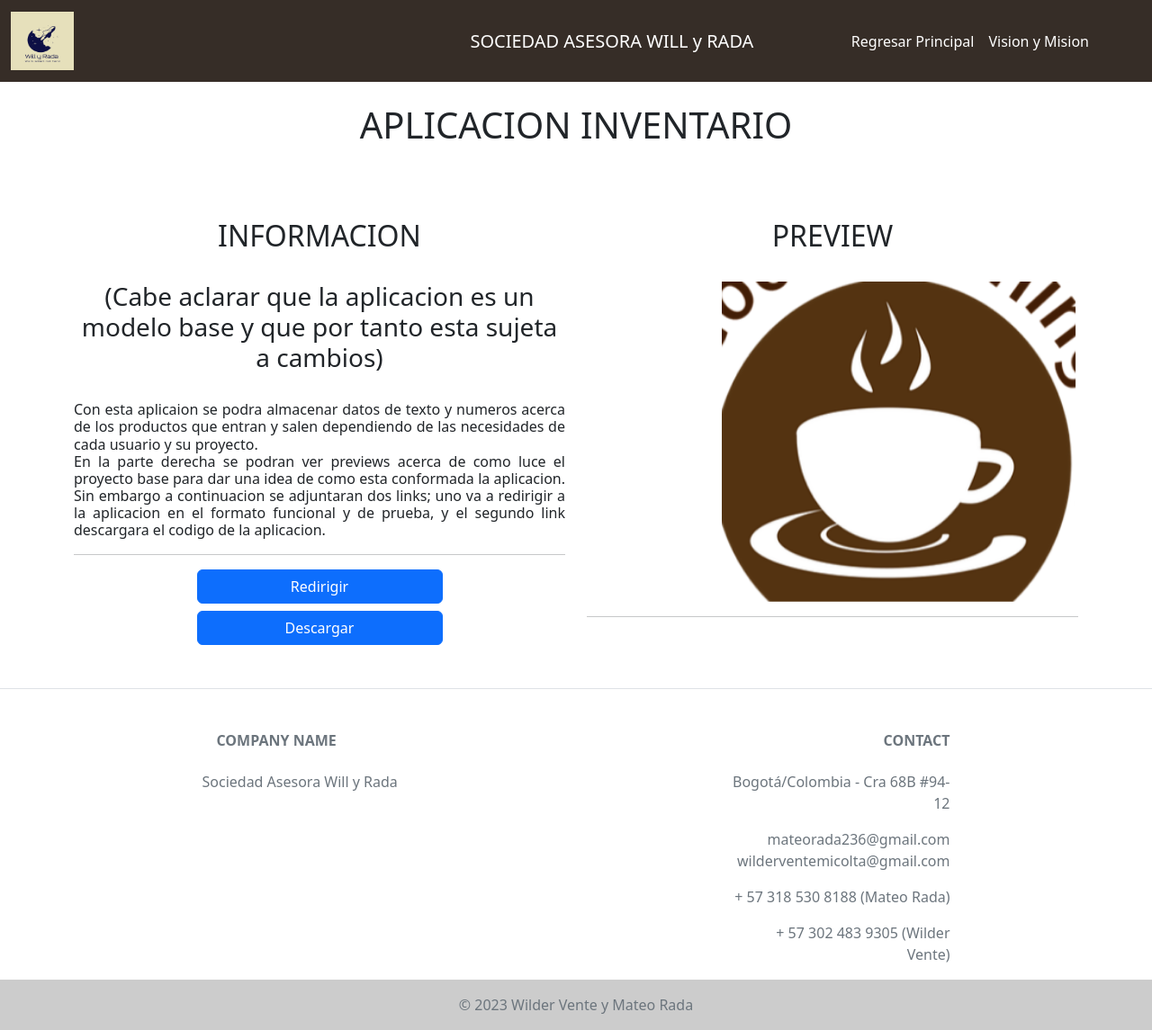
After one commit to Chipoteo/Pagina-Desarrolladores, a PHP site: page /vista/Index_domicilio.php in a window 1280 px wide. The commit adds this page. Shown: the whole page at 90% size. Run offline with PHP 8.4, Linux system fonts and the light colour scheme.

Commit message:
index_domicilio

```diff
--- a/plantilla/footer.php
+++ b/plantilla/footer.php
@@ -50,7 +50,7 @@
         <!-- Grid column -->
 
         <!-- Grid column -->
-////////////////////////////
+
         <!-- Grid column -->
 
         <!-- Grid column -->
@@ -66,7 +66,7 @@
             <i class="fas fa-envelope me-3"></i>
             mateorada236@gmail.com
             <br>
-            gmail-de-will@gmail.com
+            wilderventemicolta@gmail.com
           </p>
           <p style="text-align: end;"><i class="fas fa-phone me-3"></i> + 57 318 530 8188 (Mateo Rada)</p>
           <p style="text-align: end;"><i class="fas fa-print me-3"></i> + 57 302 483 9305 (Wilder Vente) </p>
--- /dev/null
+++ b/vista/Index_domicilio.php
@@ -0,0 +1,106 @@
+<!-- Estilos -->
+<style>
+    .links{
+        margin-right: 50px;
+    }
+    .titulo{
+        margin-left: 340px;
+    }
+    .preview{
+        margin-left: 150px;
+    }
+
+</style>
+<!-- FIN Estilos -->
+
+<!DOCTYPE html>
+<html lang="en">
+<head>
+    <meta charset="UTF-8">
+    <meta http-equiv="X-UA-Compatible" content="IE=edge">
+    <meta name="viewport" content="width=device-width, initial-scale=1.0">
+    <title>Aplicacion Inventario</title>
+    <link rel="stylesheet" href="../../Pagina desarrolladores/bootstrap/css/bootstrap.css">
+</head>
+<body>
+
+<!-- Menu -->
+<nav class="navbar navbar-expand-lg" style="background-color: #362D27">
+  <div class="container-fluid">
+  <a class="navbar-brand">
+      <img src="../img/Logo Will y Rada.png" alt="Bootstrap" width="70" height="65">
+    </a>
+    <div class="titulo"><a class="navbar-brand text-white">SOCIEDAD ASESORA WILL y RADA</a></div>
+    <button class="navbar-toggler" type="button" data-bs-toggle="collapse" data-bs-target="#navbarNav" aria-controls="navbarNav" aria-expanded="false" aria-label="Toggle navigation">
+      <span class="navbar-toggler-icon"></span>
+    </button>
+    <div class="links">
+    <div class="collapse navbar-collapse" id="navbarNav">
+      <ul class="navbar-nav">
+        <li class="nav-item">
+          <a class="nav-link active text-white" aria-current="page" href="#home">Regresar Principal</a>
+        </li>
+        <li class="nav-item">
+          <a class="nav-link text-white" href="#vision">Vision y Mision</a>
+        </li>
+      </ul>
+    </div>
+    </div>
+  </div>
+</nav>
+<!-- FIN Menu -->
+<br>
+<center><h1>APLICACION INVENTARIO</h1></center>
+<br><br><br>
+<div class="container text-center">
+  <div class="row">
+    <div class="col">
+    <h2>INFORMACION</h2>
+    <br>
+    <h3>(Cabe aclarar que la aplicacion es un modelo base y que por tanto esta sujeta a cambios)</h3>
+    <br>
+    <h6 style="text-align: justify;">
+        Con esta aplicaion se podra almacenar datos de texto y numeros acerca de los productos
+        que entran y salen dependiendo de las necesidades de cada usuario y su proyecto. <br>
+        En la parte derecha se podran ver previews acerca de como luce el proyecto base para
+        dar una idea de como esta conformada la aplicacion. Sin embargo a continuacion se adjuntaran
+        dos links; uno va a redirigir a la aplicacion en el formato funcional y de prueba, y el
+        segundo link descargara el codigo de la aplicacion.
+    </h6>
+    <hr>
+        <div class="d-grid gap-2 col-6 mx-auto">
+            <button class="btn btn-primary" type="button">Redirigir</button>
+            <button class="btn btn-primary" type="button">Descargar</button>
+        </div>
+    </div>
+    <div class="col">
+      <h2>PREVIEW</h2>
+      <br>
+      <div class="preview">
+      <div id="carouselExampleSlidesOnly" class="carousel slide" data-bs-ride="carousel">
+  <div class="carousel-inner">
+    <div class="carousel-item active" data-bs-interval="10000">
+      <img src="../img/icono1.png" class="d-block w-100; d-block h-75" alt="...">
+    </div>
+    <div class="carousel-item" data-bs-interval="10000">
+      <img src="../img/icono2.png" class="d-block w-100; d-block h-75" alt="...">
+    </div>
+    <div class="carousel-item" data-bs-interval="10000">
+      <img src="../img/icono3.png" class="d-block w-100; d-block h-75" alt="...">
+    </div>
+  </div>
+</div>
+      </div>
+      <hr>
+    </div>
+  </div>
+</div>
+</body>
+</html>
+<script src="../bootstrap/js/bootstrap.bundle.min.js"></script>
+
+<?php
+
+    include('../plantilla/footer.php')
+
+?>
```
